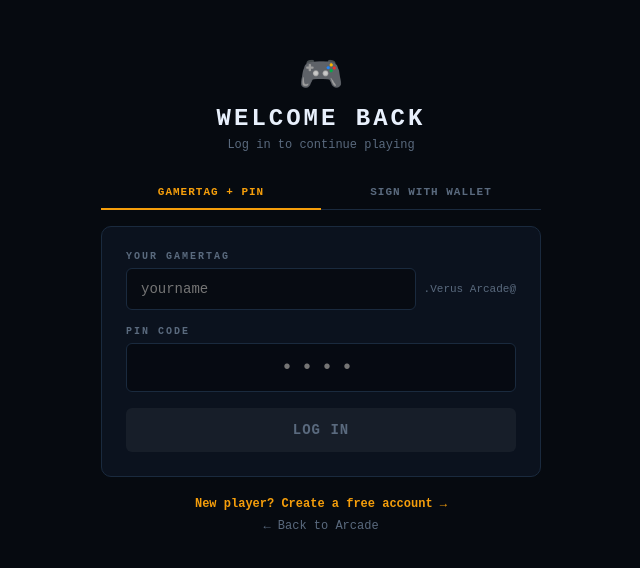
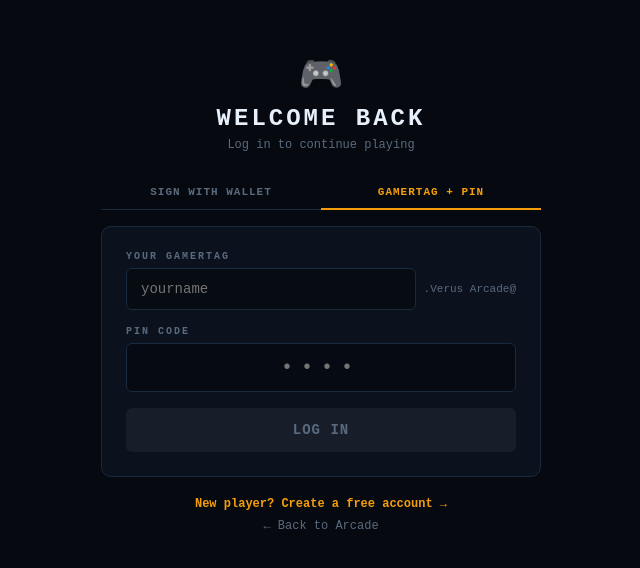
Before and after one commit to mrrager15/verus-arcade, a React (Vite) app: page /login in a window 1280 px wide. Shown: the part 110-678 px from the top of the page, without its empty margins (319-959 px from the left). Built offline with nearby package versions, Linux system fonts and the light colour scheme.

Commit message:
New homepage + any VerusID login

```diff
--- a/src/pages/Home.jsx
+++ b/src/pages/Home.jsx
@@ -246,7 +246,7 @@ export default function Home() {
               iconBg="rgba(34,197,94,0.1)" iconBorder="rgba(34,197,94,0.2)"
               title="I have a VerusID"
               description="Sign in with Verus Mobile — scan a QR code to prove your identity. Works with any VerusID."
-              onClick={() => navigate('/login')}
+              onClick={() => navigate('/login?mode=qr')}
             />
 
             <EntryCard
--- a/src/pages/Login.jsx
+++ b/src/pages/Login.jsx
@@ -11,7 +11,8 @@ const API = window.location.hostname === 'localhost'
 export default function Login() {
   const navigate = useNavigate();
   const { user, login, loginDirect } = useAuth();
-  const [mode, setMode] = useState('pin');
+  const defaultMode = new URLSearchParams(window.location.search).get('mode') === 'qr' ? 'qr' : 'pin';
+  const [mode, setMode] = useState(defaultMode);
 
   // ── Tier 3 (pin) state ──
   const [gamertag, setGamertag] = useState('');
@@ -189,11 +190,11 @@ export default function Login() {
 
         {/* Tabs */}
         <div style={{ display: 'flex', marginBottom: 16 }}>
+          <div style={tabStyle(mode === 'qr')} onClick={() => { setMode('qr'); setError(''); setQrStatus('idle'); }}>
+            Sign with Wallet
+          </div>
           <div style={tabStyle(mode === 'pin')} onClick={() => { setMode('pin'); setError(''); }}>
             Gamertag + Pin
-          </div>
-          <div style={tabStyle(mode === 'qr')} onClick={() => { setMode('qr'); setError(''); setQrStatus('idle'); }}>
-            Sign with Wallet
           </div>
         </div>
 
```
